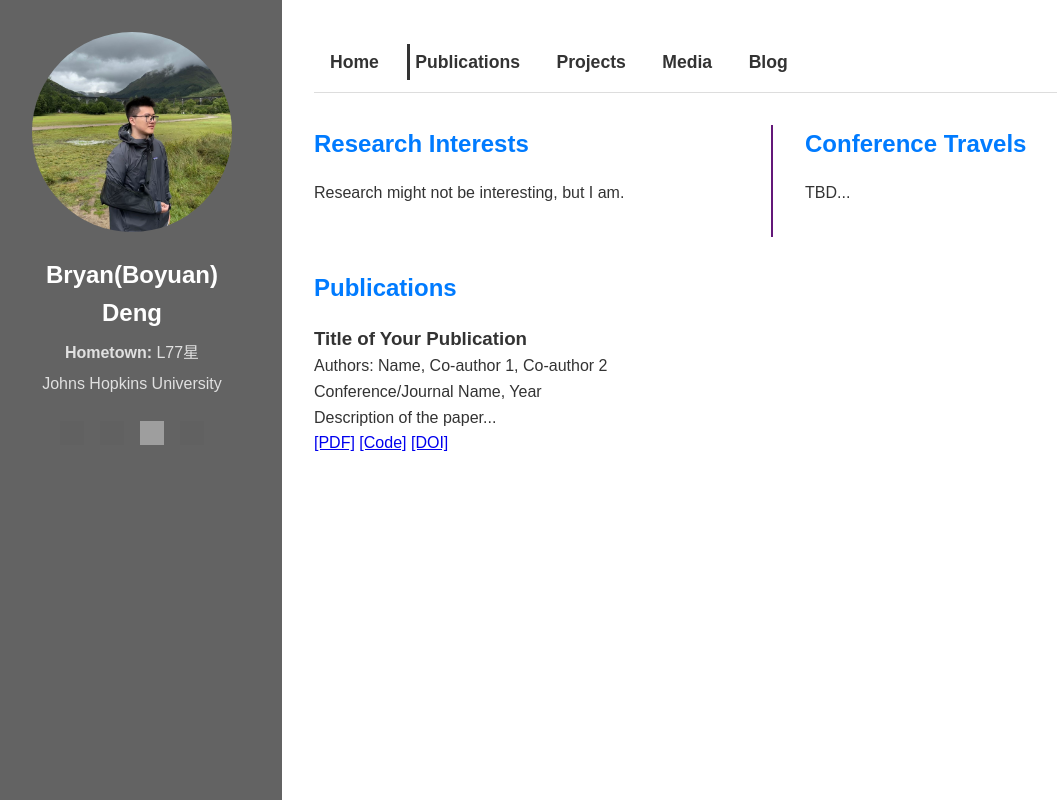
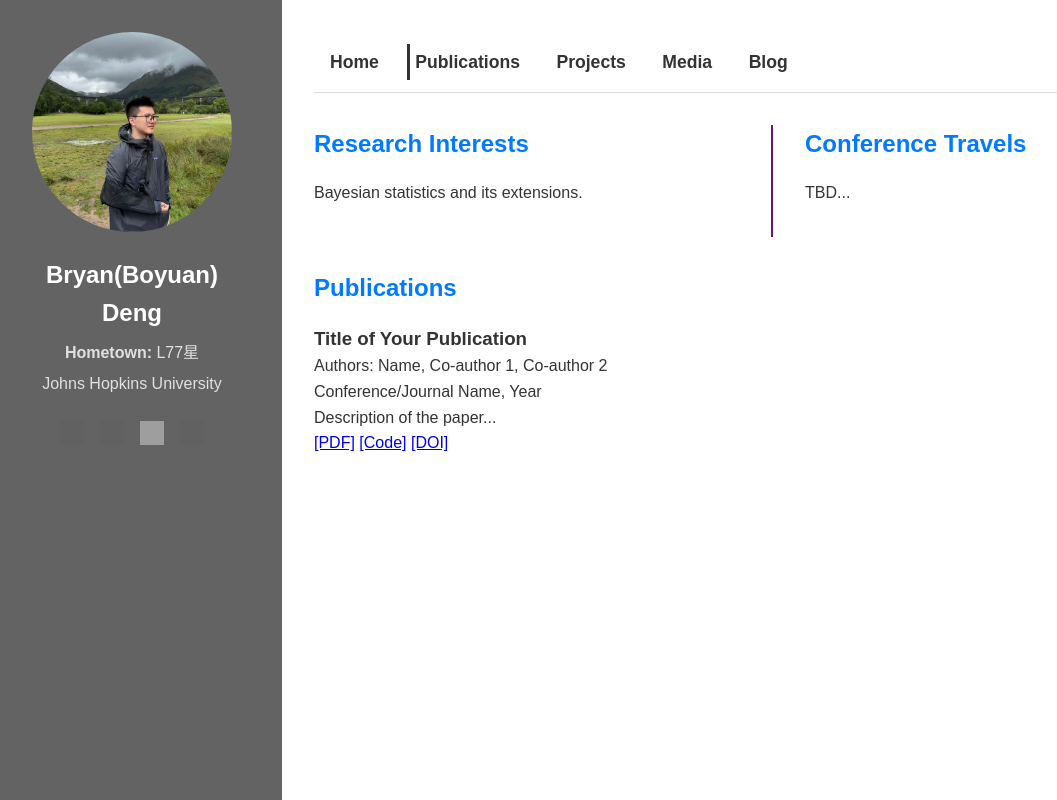
Before and after one commit to bd0525/bd0525.github.io, a plain HTML site: page pages/publications.html in a window 1280 px wide. Shown: the whole page, without its empty margins (18-1075 px from the left). Drawn offline with Linux system fonts and the light colour scheme; grey boxes are pictures that could not be loaded.

Commit message:
Update publications.html

```diff
--- a/pages/publications.html
+++ b/pages/publications.html
@@ -65,7 +65,7 @@
                 <section id="research" class="flex-section">
                     <h2>Research Interests</h2>
                     <!-- Add your research interests -->
-                    <p> Research might not be interesting, but I am.</p>
+                    <p> Bayesian statistics and its extensions.</p>
                 </section>
 
                 <div class="section-divider"></div>
```
